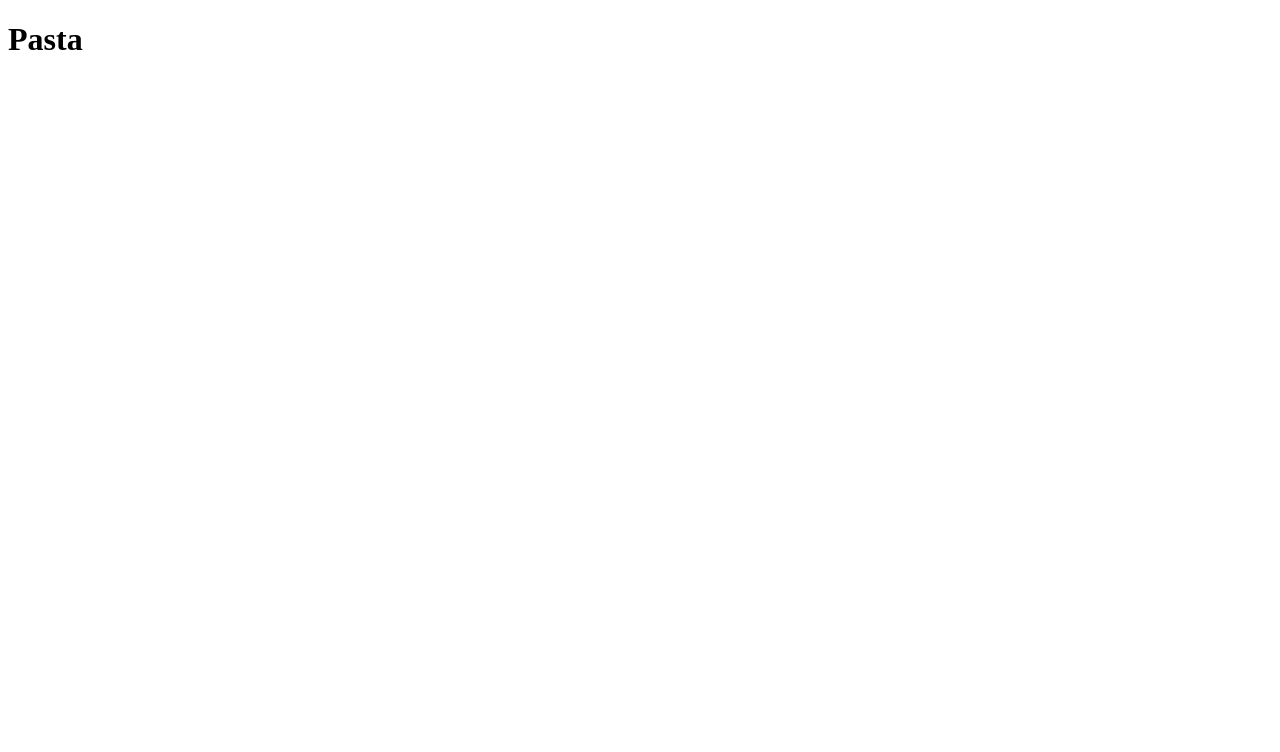
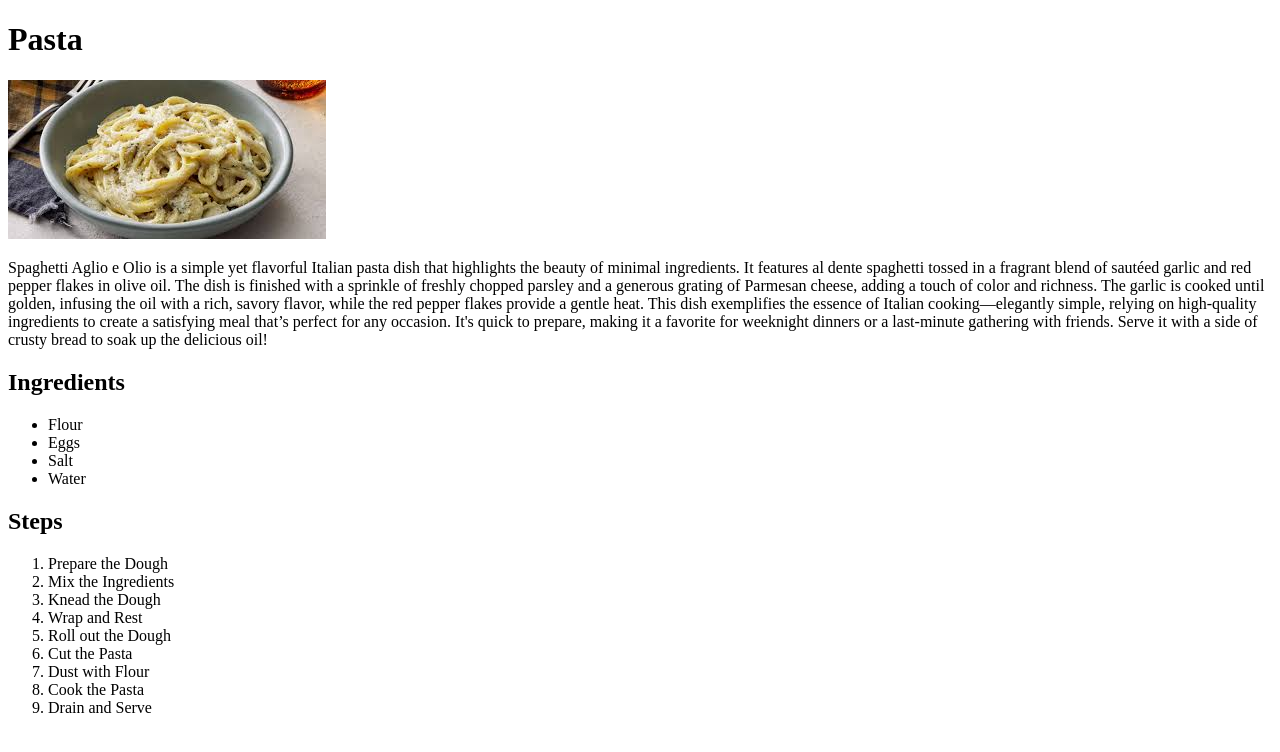
Before and after one commit to mostafaessam007/odin-recipes, a plain HTML site: page recipes/Pasta.html in a window 1280 px wide. Drawn offline with Linux system fonts and the light colour scheme; files whose address does not match are found by name.

Commit message:
Add recipe ingredients and steps both with lists

```diff
--- a/recipes/Pasta.html
+++ b/recipes/Pasta.html
@@ -7,6 +7,46 @@
 
 <body>
 <h1>Pasta</h1>
+
+<img src="/home/mostafa/repos/odin-recipes/imagess/pasta.jpg">
+<p>Spaghetti Aglio e Olio is a simple yet flavorful Italian pasta dish that highlights the beauty of minimal ingredients. It features al dente spaghetti tossed in a fragrant blend of sautéed garlic and red pepper flakes in olive oil.
+
+    The dish is finished with a sprinkle of freshly chopped parsley and a generous grating of Parmesan cheese, adding a touch of color and richness. The garlic is cooked until golden, infusing the oil with a rich, savory flavor, while the red pepper flakes provide a gentle heat.
+
+    This dish exemplifies the essence of Italian cooking—elegantly simple, relying on high-quality ingredients to create a satisfying meal that’s perfect for any occasion. It's quick to prepare, making it a favorite for weeknight dinners or a last-minute gathering with friends. Serve it with a side of crusty bread to soak up the delicious oil!
+    </p>
+<h2>Ingredients</h2>
+<ul>
+<li>Flour</li>
+<li>Eggs</li>
+<li>Salt</li>
+<li>Water</li>
+</ul>
+
+
+
+<h2>Steps</h2>
+
+</ul>
+<ol>
+<li>Prepare the Dough</li>
+<li>Mix the Ingredients</li>
+<li>Knead the Dough</li>
+<li>Wrap and Rest</li>
+<li>Roll out the Dough</li>
+<li>Cut the Pasta</li>
+<li>Dust with Flour</li>
+<li>Cook the Pasta</li>
+<li>Drain and Serve</li>
+
+
+
+
+</ol>
+
+
+
+
 
 </body>
 
```
Also changed, not shown: imagess/pasta.jpg (added).
